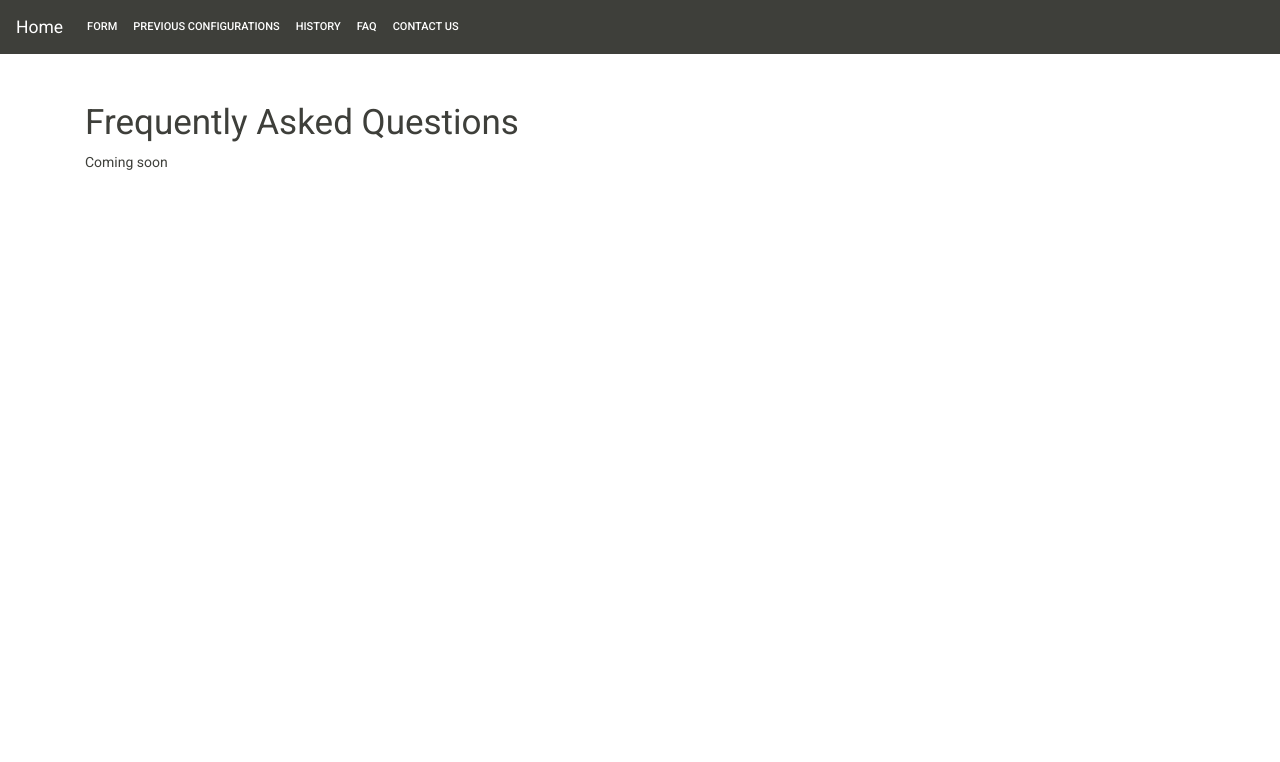
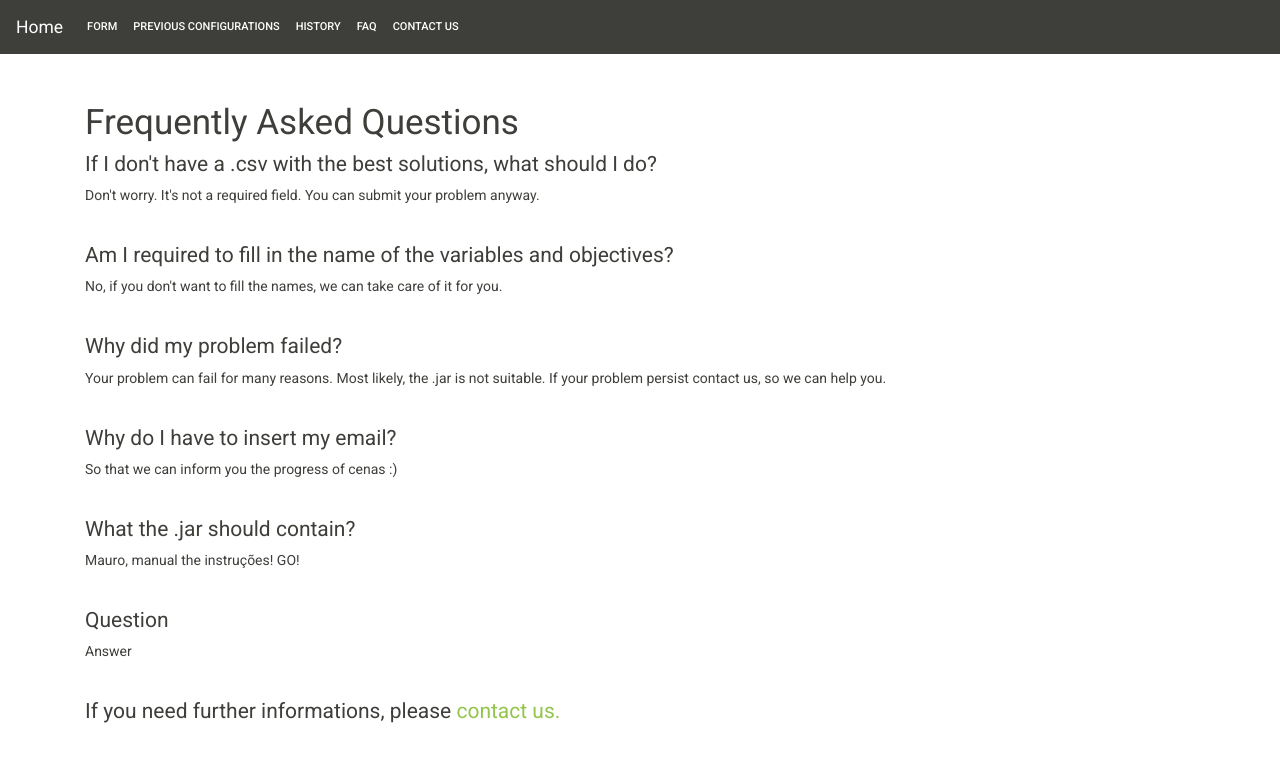
Before and after one commit to msbsp-iscteiul/ES2-2018-LEI-PL-81, a Django app: page /faq/ in a window 1280 px wide. Shown: the top 762 px of the page. Run offline with Django 3.2, Linux system fonts and the light colour scheme; some libraries are stand-ins or nearby versions.

Commit message:
execution request and review

```diff
--- a/web/appform/forms.py
+++ b/web/appform/forms.py
@@ -63,7 +63,8 @@ class ProblemInputVariable(forms.Form):
         self.fields['variables'].initial = variables
         self.fields['variable_type'].initial = variable_type
         self.fields['objectives'].initial = objectives
-        self.fields['input_csv'] = forms.FileField(label='Select the csv with the best solution you have', required=False)
+        self.fields['input_csv'] = forms.FileField(label='Select the csv with the best solution you have',
+                                                   required=False)
         self.fields['algorithm_choice_method'] = forms.ChoiceField(
             label='Select the algorithm choice method',
             choices=(
--- a/web/appform/urls.py
+++ b/web/appform/urls.py
@@ -5,10 +5,10 @@ from . import views
 urlpatterns = [
     path('', views.welcome, name='welcome'),
     path('login/', views.request_email, name='request_email'),
-    path('form/', views.init_form, name='init_form'),
+    path('form/', views.form_page1, name='form_page1'),
     path('form2/', views.form_page2, name='form_page2'),
     path('requestdetails/<int:num>', views.request_details, name='request_details'),
-    path('processing/', views.submit_problem, name='submit_problem'),
+    path('processing/<int:num>', views.submit_problem, name='submit_problem'),
     path('faq/', views.faq_page, name='faq_page'),
     path('history/', views.history, name='history'),
     path('configurations/', views.saved_conf, name='saved_conf'),
--- a/web/appform/views.py
+++ b/web/appform/views.py
@@ -5,15 +5,12 @@ from django.http import HttpResponse
 from django.shortcuts import render, redirect
 from appform.decorators import enter_email
 
-url_upload = 'http://127.0.0.1:8080/api/optimization/fileupload/'
-url_upload2 = 'http://127.0.0.1:8080/api/optimization/save/'
-url_upload3 = 'http://127.0.0.1:8080/api/optimization/searchoptimizationconfigurationbyidandemail'
-# url_upload = 'http://172.17.5.62:8080/api/optimization/fileupload/'
-# url_upload2 = 'http://172.17.5.62:8080/api/optimization/save/'
-# url_upload3 = 'http://172.17.5.62:8080/api/optimization/searchoptimizationconfigurationbyidandemail'
+url_upload = 'http://172.17.10.175:8080/api/optimization/fileupload/'
+url_upload2 = 'http://172.17.10.175:8080/api/optimization/save/'
+url_upload3 = 'http://172.17.10.175:8080/api/optimization/searchoptimizationconfigurationbyidandemail'
+url_upload4 = 'http://172.17.10.175:8080/api/optimization/executeoptimizationconfiguration'
 
 
-@enter_email
 def welcome(request):
     return render(request, 'welcome.html')
 
@@ -28,9 +25,9 @@ def request_email(request):
 
 
 @enter_email
-def init_form(request):
+def form_page1(request):
     form = ProblemInputUser(request.POST or None, request.FILES or None)
-
+    error = None
     if form.is_valid():
         upload = request.FILES['input_jar']
         files = {
@@ -41,9 +38,7 @@ def init_form(request):
 
         p = requests.post(url_upload, data=data, files=files)
         info = p.json()
-        # info = {'result': {'objectives': 2, 'variables': 10, 'variable_type': 'Double',
-        #                    'algorithms': ['a', 'b', 'c', 'd']},
-        #         'SessionID': 1203883}
+
         request.session['data'] = info['result']
         request.session['data'].update(data_form)
         return redirect('/form2')
@@ -56,17 +51,21 @@ def form_page2(request):
                   if k in ['algorithms', 'variables', 'objectives', 'variable_type']}
     form = ProblemInputVariable(request.POST or None, request.FILES or None, **extra_data)
     info = request.session.get('data')
+    error = None
     if form.is_valid():
-        upload = request.FILES['input_csv']
+        files = None
+        if request.FILES:
+            upload = request.FILES['input_csv']
+            files = {
+                'file': (upload.name,
+                         open(upload.file.name, 'rb'))}
         variablesList = []
         objectivesList = []
         for i in range(info.get('variables')):
             variablesList.append(form.cleaned_data.get('variable_name_%s' % i))
         for i in range(info.get('objectives')):
             objectivesList.append(form.cleaned_data.get('objectives_name_%s' % i))
-        files = {
-            'file': (upload.name,
-                     open(upload.file.name, 'rb'))}
+
         data_form = {k: v for k, v in form.cleaned_data.items() if k != 'input_csv'}
         data = {'sessionId': request.session.session_key, 'problemName': info.get('name'),
                 'email': request.session.get('email'), 'description': info.get('description'),
@@ -76,27 +75,51 @@ def form_page2(request):
                 }
         p = requests.post(url_upload2, data=data, files=files)
         info = p.json()
-        print(info)
-        return redirect('/requestdetails/' + str(info['result']['id']))
+        if info['result']['id'] == None:
+            error = info['result']['message']
+        else:
+            return redirect('/requestdetails/' + str(info['result']['id']))
 
     return render(request, 'form2.html', {
         'form': form, 'variables': extra_data['variables'],
         'objectives': extra_data['objectives'],
+        'error': error
     })
 
 
-def submit_problem(request):
-    return render(request, 'submit_page.html')
+@enter_email
+def request_details(request, num):
+    if request.POST:
+        return redirect('/processing/' + str(num))
+    request.session['idSubmission'] = num
+    data = {'id': num, 'email': request.session.get('email')}
+    p = requests.post(url_upload3, data=data)
+    info = p.json()
+    jar = info['result']['optimizationConfiguration']['filePath'].split('/')[-1]
+    info['result']['optimizationConfiguration']['filePath'] = jar
+    listAlgo = []
+    for var in info['result']['optimizationConfiguration']['algorithms']:
+        listAlgo.append(var['name'].split('.')[-1])
+    # data = info['result']['optimizationConfiguration']
+    info['result']['optimizationConfiguration']['algorithms'] = listAlgo
+    return render(request, 'request_details.html', {'details': info['result']['optimizationConfiguration']})
+
+
+def submit_problem(request, num):
+    data = {'id': num, 'email': request.session.get('email')}
+    # p vem com id
+    p = requests.post(url_upload4, data=data)
+    return render(request, 'submit_page.html', {'num': num})
+
+
+def faq_page(request):
+    return render(request, 'faq.html')
 
 
 @enter_email
 def saved_conf(request):
     email_conf = request.session.get('email')
     return render(request, 'save_conf.html', {'user_email': email_conf})
-
-
-def faq_page(request):
-    return render(request, 'faq.html')
 
 
 @enter_email
@@ -108,47 +131,6 @@ def history(request):
 @enter_email
 def details(request, num):
     return render(request, 'details.html')
-
-
-@enter_email
-def request_details(request, num):
-    if request.POST:
-        # info = {
-        #     "result": {
-        #         "optimizationConfiguration": {
-        #             "id": 2,
-        #             "problemName": "This is another Problemmmm",
-        #             "email": "email@email.com",
-        #             "filePath": "backend/target/jars/containee-1.0-SNAPSHOT.jar",
-        #             "variablesQuantity": 2,
-        #             "objectivesQuantity": 2,
-        #             "restrictionsQuantity": 0,
-        #             "algorithmsQuantity": 2,
-        #             "executionMaxWaitTime": 30,
-        #             "description": "This is some Real Description!!!! This is really working has intentionedjhbcjhsbdv,
-        # jbfv,jbsdkjvbs ffhasdklhlksdblisdhflwbf dskfbsdkjlhfjsdbfsd sdkfjhsdfhjsdbhf sfbsdliuhflsdhfsd difhsdjhvgjhsdf
-        # fjhweiuwyriewhsd c kfhsdkjvsdjbv !!!!!",
-        #             "algorithmChoiceMethod": "Mixed",
-        #             "variables": [{'name': 'var1'}, {'name': 'var2'}, {'name': 'var3'}],
-        #             "objectives": [{'name': 'obj1'}, {'name': 'obj2'}, {'name': 'obj3'}],
-        #             "algorithms": [{'name': 'alg1'}, {'name': 'alg2'}, {'name': 'alg3'}],
-        #             "userSolutions": [],
-        #         }
-        #     }
-        # }
-
-        data = {'id': num, 'email': request.session.get('email')}
-        p = requests.post(url_upload3, data=data)
-        info = p.json()
-        jar = info['result']['optimizationConfiguration']['filePath'].split('/')[-1]
-        info['result']['optimizationConfiguration']['filePath'] = jar
-        listAlgo = []
-        for var in info['result']['optimizationConfiguration']['algorithms']:
-            listAlgo.append(var['name'].split('.')[-1])
-        # data = info['result']['optimizationConfiguration']
-        info['result']['optimizationConfiguration']['algorithms'] = listAlgo
-    else:
-        return render(request, 'request_details.html')
 
 
 @enter_email
--- a/web/static/JS/CreateConfigurationsTableFromJSON.js
+++ b/web/static/JS/CreateConfigurationsTableFromJSON.js
@@ -1,5 +1,5 @@
 $(function () {
-    $.get('http://172.17.5.62:8080/api/optimization/searchoptimizationconfigurationbyemail', {email: window.SESSION_EMAIL}, function (data) {
+    $.get('http://172.17.10.175:8080/api/optimization/searchoptimizationconfigurationbyemail', {email: window.SESSION_EMAIL}, function (data) {
         var tableContent = '';
         $.each(data.result.summary, function (i) {
 
@@ -7,8 +7,8 @@ $(function () {
             tableContent += '<th scope="row">' + data.result.summary[i].problemName + '</th>';
             tableContent += '<td>' + data.result.summary[i].description + '</td>';
             tableContent += '<td>' + new Date(data.result.summary[i].createdDate).toLocaleDateString() + '</td>';
-            tableContent += '<td><a href="/requestdetails/' + data.result.summary[i].id +'" class="btn btn-primary">Open</a></td>';
-            tableContent += '<td><button class="btn btn-primary">Execute</button></td>';
+            tableContent += '<td><a href="/requestdetails/' + data.result.summary[i].id + '" class="btn btn-primary">Open</a></td>';
+            tableContent += '<td><a href="/processing/' + data.result.summary[i].id + '" class="btn btn-primary">Execute</a></td>';
             tableContent += '</tr>';
         });
         $('#tableDiv').html(tableContent);
--- a/web/templates/base.html
+++ b/web/templates/base.html
@@ -15,7 +15,7 @@
     <div class="collapse navbar-collapse" id="navbarNav">
         <ul class="navbar-nav">
             <li class="nav-item active">
-                <a class="nav-link" href="{% url 'init_form' %}">Form <span class="sr-only">(current)</span></a>
+                <a class="nav-link" href="{% url 'form_page1' %}">Form <span class="sr-only">(current)</span></a>
             </li>
             <li class="nav-item active">
                 <a class="nav-link" href="{% url 'saved_conf' %}">Previous Configurations<span
--- a/web/templates/faq.html
+++ b/web/templates/faq.html
@@ -3,6 +3,26 @@
 {% block content_app %}
     <div class="container">
         <h1>Frequently Asked Questions</h1>
-        <p>Coming soon</p>
+        <h4>If I don't have a .csv with the best solutions, what should I do?</h4>
+        <p>Don't worry. It's not a required field. You can submit your problem anyway.</p>
+        <br>
+        <h4>Am I required to fill in the name of the variables and objectives?</h4>
+        <p>No, if you don't want to fill the names, we can take care of it for you.</p>
+        <br>
+        <h4>Why did my problem failed?</h4>
+        <p>Your problem can fail for many reasons. Most likely, the .jar is not suitable. If your problem persist
+            contact us, so we can help you.</p>
+        <br>
+        <h4>Why do I have to insert my email?</h4>
+        <p>So that we can inform you the progress of cenas :)</p>
+        <br>
+        <h4>What the .jar should contain?</h4>
+        <p>Mauro, manual the instruções! GO!</p>
+        <br>
+        <h4>Question</h4>
+        <p>Answer</p>
+        <br>
+        <h4>If you need further informations, please <a href="/contacts/">contact us.</a></h4>
+
     </div>
 {% endblock %}
--- a/web/templates/history.html
+++ b/web/templates/history.html
@@ -44,8 +44,8 @@
                 <tr>
                     <th scope="col">Request Name</th>
                     <th scope="col">Start Date</th>
-                    <th colspan="2" scope="col">End Date</th>
-
+                    <th scope="col">End Date</th>
+                    <th></th>
                 </tr>
                 </thead>
                 <tbody id="tableDiv">
```
Also changed, not shown: web/static/JS/CreateTableFromJSON.js (+4 -3 lines), web/templates/details.html (+6 -4 lines), web/templates/form2.html (+12 -1 lines), web/templates/request_details.html (+4 -4 lines).
